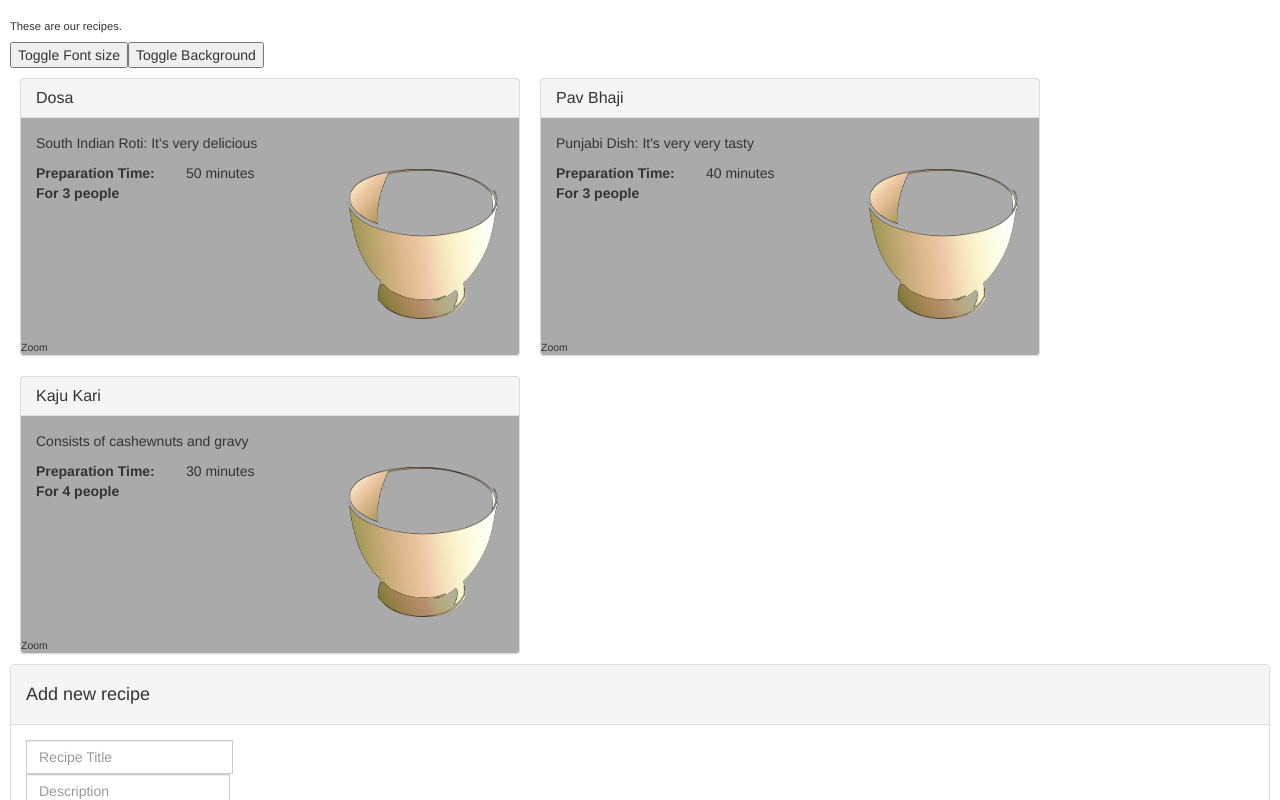
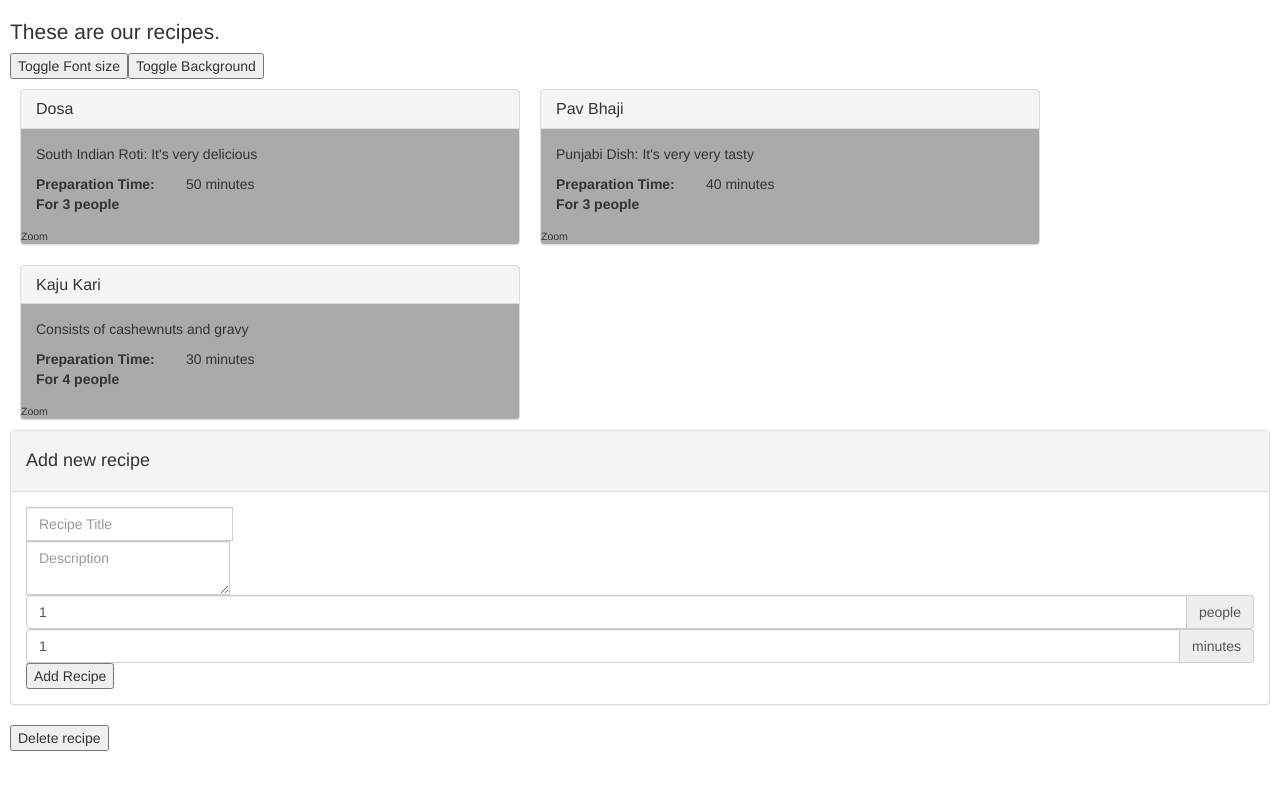
Before and after one commit to divijshrivastava/RecipeApp, an Angular app: page / in a window 1280 px wide. Shown: the top 800 px of the page. Built offline with nearby package versions, Linux system fonts and the light colour scheme.

Commit message:
*ngIf used. Commit 5.6

```diff
--- a/src/app/components/recipe-list/recipe-list.component.html
+++ b/src/app/components/recipe-list/recipe-list.component.html
@@ -1,4 +1,4 @@
-<h1 class="{{small_font?'dark_bg':'dk'}}">These are our recipes.</h1>
+<h1 [ngStyle]="current_styles">These are our recipes.</h1>
 <div >
   <input type="button" value="Toggle Font size" (click)="toggleFont()">
   <input type="button" value="Toggle Background" (click)="toggleBackground()">
--- a/src/app/components/recipe-summary/recipe-summary.component.html
+++ b/src/app/components/recipe-summary/recipe-summary.component.html
@@ -7,7 +7,7 @@
   </div>
   <div class="panel-body">
     <p>{{ recipe.description }}</p>
-    <div class=" cover-photo-holder " style="float:right">
+    <div class=" cover-photo-holder " style="float:right" *ngIf="recipe.cover_photo">
       <img src="{{ recipe.cover_photo?recipe.cover_photo:'../assets/empty-bowl.png'}}"
       style="width: 150px; height: 150px; margin: 6px"
       />
```
